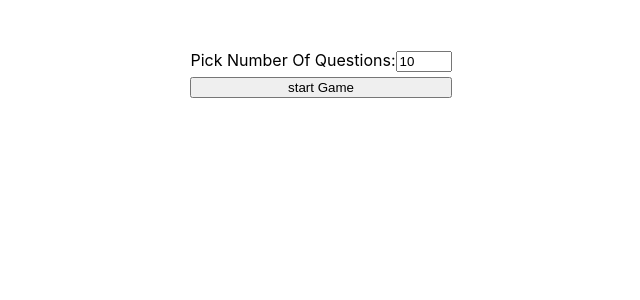
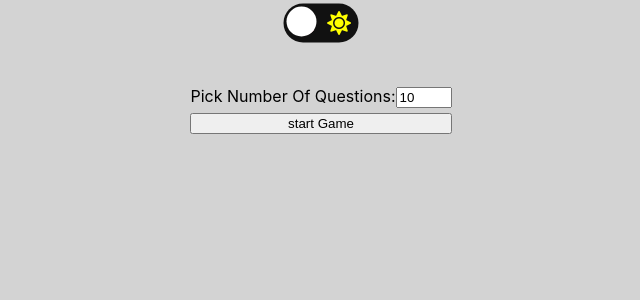
Before and after one commit to idomand/german-quiz-game, a React (Create React App) app: page / in a window 1280 px wide. Shown: the top 300 px of the page, without its empty margins (319-959 px from the left). Built offline with nearby package versions, Linux system fonts and the light colour scheme.

Commit message:
adding light and dark themes

```diff
--- a/public/index.html
+++ b/public/index.html
@@ -8,6 +8,10 @@
     <meta
       name="description"
       content="Web site created using create-react-app"
+    />
+    <link
+      rel="stylesheet"
+      href="https://cdnjs.cloudflare.com/ajax/libs/font-awesome/5.13.0/css/all.min.css"
     />
     <link rel="apple-touch-icon" href="%PUBLIC_URL%/logo192.png" />
     <!--
--- a/src/App.scss
+++ b/src/App.scss
@@ -1,22 +1,18 @@
 .app {
   display: flex;
-  justify-content: center;
   flex-direction: column;
   align-items: center;
+  height: 100vh;
+  transition: background 0.2s linear;
+  padding-top: 10px;
 }
 
-h1 {
-  margin: 0;
+.light {
+  background-color: lightgrey;
+  color: black;
 }
-.preGameScreen {
-  margin-top: 50px;
-  display: flex;
-  justify-content: space-around;
-  form {
-    display: flex;
-    flex-direction: column;
-  }
-  button {
-    margin-top: 5px;
-  }
+
+.dark {
+  background-color: #292c35;
+  color: white;
 }
--- a/src/App.tsx
+++ b/src/App.tsx
@@ -1,116 +1,18 @@
-import React, { useState, useEffect } from "react";
-import data from "./German-words-data.json";
-import { wordInterface, DummyWordObject } from "./Util/wordObjectInterface";
+import React from "react";
+import ArtikelGame from "./Components/ArtikelGame";
 import "./App.scss";
-import QuestionCard from "./Components/QuestionCard";
+import { useTheme } from "./Util/ThemeContext";
+import DarkMoodButton from "./Components/DarkMoodButton";
 
 export default function App() {
-  const [isGameOver, setIsGameOver] = useState(true);
-  const [numberOfQuestions, setNumberOfQuestions] = useState(10);
-  const [score, setScore] = useState(0);
-  const [questionNumber, setQuestionNumber] = useState(0);
-  const [questionsArray, setQuestionsArray] = useState<wordInterface[]>([
-    DummyWordObject,
-  ]);
+  const { themeColor } = useTheme();
 
-  const [question, setQuestion] = useState<wordInterface>(DummyWordObject);
+  console.log("themeColor :>> ", themeColor);
 
-  function startNewGame() {
-    setScore(0);
-  }
-
-  function startGameFunc(event: React.FormEvent<HTMLFormElement>) {
-    event.preventDefault();
-    setIsGameOver(false);
-    setScore(0);
-    setQuestionNumber(0);
-    getQuestions();
-    setQuestion(questionsArray[questionNumber]);
-  }
-
-  useEffect(() => {
-    getQuestions();
-    // eslint-disable-next-line react-hooks/exhaustive-deps
-  }, [numberOfQuestions]);
-
-  async function getQuestions() {
-    let randomNumber = Math.floor(Math.random() * 1000);
-    let newArray = [];
-    for (let i = randomNumber; i < randomNumber + numberOfQuestions; i++) {
-      newArray.push(data[i]);
-    }
-    setQuestionsArray(newArray);
-  }
-
-  function getNextQuestion() {
-    if (questionNumber + 1 === numberOfQuestions) {
-      setIsGameOver(true);
-    } else {
-      setQuestionNumber((prv) => prv + 1);
-      setQuestion(questionsArray[questionNumber]);
-    }
-  }
-
-  function updateScore(userAnswer: string) {
-    if (userAnswer === "right") {
-      setScore((prv) => prv + 1);
-    }
-  }
-
-  if (isGameOver && score === 0) {
-    return (
-      <main className="app">
-        <section className="preGameScreen">
-          <form onSubmit={startGameFunc}>
-            <label htmlFor="numberOfQuestions">
-              Pick Number Of Questions:
-              <input
-                id="umberOfQuestions"
-                min={0}
-                max={20}
-                type="number"
-                value={numberOfQuestions}
-                onChange={(e) => {
-                  setNumberOfQuestions(+e.target.value);
-                }}
-              />
-            </label>
-            <button disabled={!numberOfQuestions}>start Game</button>
-          </form>
-        </section>
-      </main>
-    );
-  } else if (isGameOver && score > 0) {
-    return (
-      <div>
-        <h1>game over</h1>
-        <h5>your score is {score}</h5>
-
-        <p>Would You Like To Play Again?</p>
-        <button onClick={startNewGame}>New Game</button>
-      </div>
-    );
-  } else {
-    return (
-      <main className="app">
-        <div className="score">
-          <div>Score: {score}</div>
-          <div>
-            Question: {questionNumber + 1} /{numberOfQuestions}
-          </div>
-        </div>
-
-        {!isGameOver && question && questionNumber < numberOfQuestions && (
-          <QuestionCard
-            getNextQuestion={getNextQuestion}
-            updateScore={updateScore}
-            Artikel={question?.Artikel}
-            Meaning={question?.Meaning}
-            Plural={question?.Plural}
-            word={question?.word}
-          />
-        )}
-      </main>
-    );
-  }
+  return (
+    <main className={`app ${themeColor}`}>
+      <DarkMoodButton />
+      <ArtikelGame />
+    </main>
+  );
 }
--- /dev/null
+++ b/src/Components/ArtikelGame.scss
@@ -0,0 +1,12 @@
+.preGameScreen {
+  margin-top: 50px;
+  display: flex;
+  justify-content: space-around;
+  form {
+    display: flex;
+    flex-direction: column;
+  }
+  button {
+    margin-top: 5px;
+  }
+}
--- /dev/null
+++ b/src/Components/ArtikelGame.tsx
@@ -0,0 +1,116 @@
+import React, { useState, useEffect } from "react";
+import "./ArtikelGame.scss";
+
+import data from "../German-words-data.json";
+import { wordInterface, DummyWordObject } from "../Util/wordObjectInterface";
+import QuestionCard from "./QuestionCard";
+
+export default function ArtikelGame() {
+  const [isGameOver, setIsGameOver] = useState(true);
+  const [numberOfQuestions, setNumberOfQuestions] = useState(10);
+  const [score, setScore] = useState(0);
+  const [questionNumber, setQuestionNumber] = useState(0);
+  const [questionsArray, setQuestionsArray] = useState<wordInterface[]>([
+    DummyWordObject,
+  ]);
+  const [question, setQuestion] = useState<wordInterface>(DummyWordObject);
+
+  function startNewGame() {
+    setScore(0);
+  }
+
+  function startGameFunc(event: React.FormEvent<HTMLFormElement>) {
+    event.preventDefault();
+    setIsGameOver(false);
+    setScore(0);
+    setQuestionNumber(0);
+    getQuestions();
+    setQuestion(questionsArray[questionNumber]);
+  }
+
+  useEffect(() => {
+    getQuestions();
+    // eslint-disable-next-line react-hooks/exhaustive-deps
+  }, [numberOfQuestions]);
+
+  async function getQuestions() {
+    let randomNumber = Math.floor(Math.random() * 1000);
+    let newArray = [];
+    for (let i = randomNumber; i < randomNumber + numberOfQuestions; i++) {
+      newArray.push(data[i]);
+    }
+    setQuestionsArray(newArray);
+  }
+
+  function getNextQuestion() {
+    if (questionNumber + 1 === numberOfQuestions) {
+      setIsGameOver(true);
+    } else {
+      setQuestionNumber((prv) => prv + 1);
+      setQuestion(questionsArray[questionNumber]);
+    }
+  }
+
+  function updateScore(userAnswer: string) {
+    if (userAnswer === "right") {
+      setScore((prv) => prv + 1);
+    }
+  }
+
+  if (isGameOver && score === 0) {
+    return (
+      <main>
+        <section className="preGameScreen">
+          <form onSubmit={startGameFunc}>
+            <label htmlFor="numberOfQuestions">
+              Pick Number Of Questions:
+              <input
+                id="umberOfQuestions"
+                min={0}
+                max={20}
+                type="number"
+                value={numberOfQuestions}
+                onChange={(e) => {
+                  setNumberOfQuestions(+e.target.value);
+                }}
+              />
+            </label>
+            <button disabled={!numberOfQuestions}>start Game</button>
+          </form>
+        </section>
+      </main>
+    );
+  } else if (isGameOver && score > 0) {
+    return (
+      <div>
+        <h1>game over</h1>
+        <h5>your score is {score}</h5>
+
+        <p>Would You Like To Play Again?</p>
+        <button onClick={startNewGame}>New Game</button>
+      </div>
+    );
+  } else {
+    return (
+      <section>
+        <div className="score">
+          <div>Score: {score}</div>
+          <div>
+            Question: {questionNumber + 1} /{numberOfQuestions}
+          </div>
+        </div>
+
+        {!isGameOver && question && questionNumber < numberOfQuestions && (
+          <QuestionCard
+            getNextQuestion={getNextQuestion}
+            updateScore={updateScore}
+            Artikel={question?.Artikel}
+            Meaning={question?.Meaning}
+            Plural={question?.Plural}
+            word={question?.word}
+          />
+        )}
+      </section>
+    );
+  }
+}
--- /dev/null
+++ b/src/Components/DarkMoodButton.scss
@@ -0,0 +1,40 @@
+.checkbox {
+  opacity: 0;
+  position: absolute;
+}
+
+.label {
+  width: 50px;
+  height: 26px;
+  background-color: #111;
+  display: flex;
+  border-radius: 50px;
+  align-items: center;
+  justify-content: space-between;
+  padding: 5px;
+  position: relative;
+  transform: scale(1.5);
+}
+
+.ball {
+  width: 20px;
+  height: 20px;
+  background-color: white;
+  position: absolute;
+  top: 2px;
+  left: 2px;
+  border-radius: 50%;
+  transition: transform 0.2s linear;
+}
+
+.checkbox:checked + .label .ball {
+  transform: translateX(24px);
+}
+
+.fa-moon {
+  color: pink;
+}
+
+.fa-sun {
+  color: yellow;
+}
--- /dev/null
+++ b/src/Components/DarkMoodButton.tsx
@@ -0,0 +1,48 @@
+import React from "react";
+import "./DarkMoodButton.scss";
+import { useTheme } from "../Util/ThemeContext";
+export default function DarkMoodButton() {
+  const { themeColor, setThemeColor } = useTheme();
+
+  function handleThemeColorChange() {
+    if (themeColor === "light") {
+      setThemeColor("dark");
+    } else {
+      setThemeColor("light");
+    }
+  }
+  return (
+    <div className="DarkMoodButtonWrapper">
+      <input
+        onChange={handleThemeColorChange}
+        type="checkbox"
+        className="checkbox"
+        id="checkbox"
+      />
+      <label htmlFor="checkbox" className="label">
+        <i className="fas fa-moon"></i>
+        <i className="fas fa-sun"></i>
+        <div className="ball"></div>
+      </label>
+    </div>
+  );
+
+  // return (
+  //   <div className="darkMoodWrapper">
+  //     <p>dark mood</p>
+  //     <div className="toggle-switch">
+  //       <input
+  //         type="checkbox"
+  //         className="toggle-switch-checkbox"
+  //         name="toggleSwitch"
+  //         id="toggleSwitch"
+  //         onClick={() => {
+  //           themeColor === "light"
+  //             ? setThemeColor("dark")
+  //             : setThemeColor("light");
+  //         }}
+  //       />
+  //     </div>
+  //   </div>
+  // );
+}
--- a/src/Components/QuestionCard.scss
+++ b/src/Components/QuestionCard.scss
@@ -67,13 +67,13 @@ $bg: hsl(323 21% 16%);
 }
 
 .hintWrapper {
-  border: solid $blue;
+  // border: solid $blue;
   margin: 10px;
   padding: 10px;
   display: flex;
   justify-content: space-around;
   &:hover {
-    background-color: aqua;
+    // background-color: aqua;
   }
 }
 .rightAnswer {
--- /dev/null
+++ b/src/Util/ThemeContext.tsx
@@ -0,0 +1,26 @@
+import React, { createContext, useContext, useState } from "react";
+
+export const useTheme = () => {
+  return useContext(themeContextProvider);
+};
+
+interface ThemeInterface {
+  themeColor: string;
+  setThemeColor: any;
+}
+const themeContextProvider = createContext<ThemeInterface>({
+  themeColor: "light",
+  setThemeColor: () => {},
+});
+
+export default function ThemeContext({ children }: any) {
+  const [themeColor, setThemeColor] = useState("light");
+
+  const value = { themeColor, setThemeColor };
+
+  return (
+    <themeContextProvider.Provider value={value}>
+      {children}
+    </themeContextProvider.Provider>
+  );
+}
--- a/src/index.tsx
+++ b/src/index.tsx
@@ -2,12 +2,15 @@ import React from "react";
 import ReactDOM from "react-dom/client";
 import "./index.css";
 import App from "./App";
+import ThemeContext from "./Util/ThemeContext";
 
 const root = ReactDOM.createRoot(
   document.getElementById("root") as HTMLElement
 );
 root.render(
   <React.StrictMode>
-    <App />
+    <ThemeContext>
+      <App />
+    </ThemeContext>
   </React.StrictMode>
 );
```
